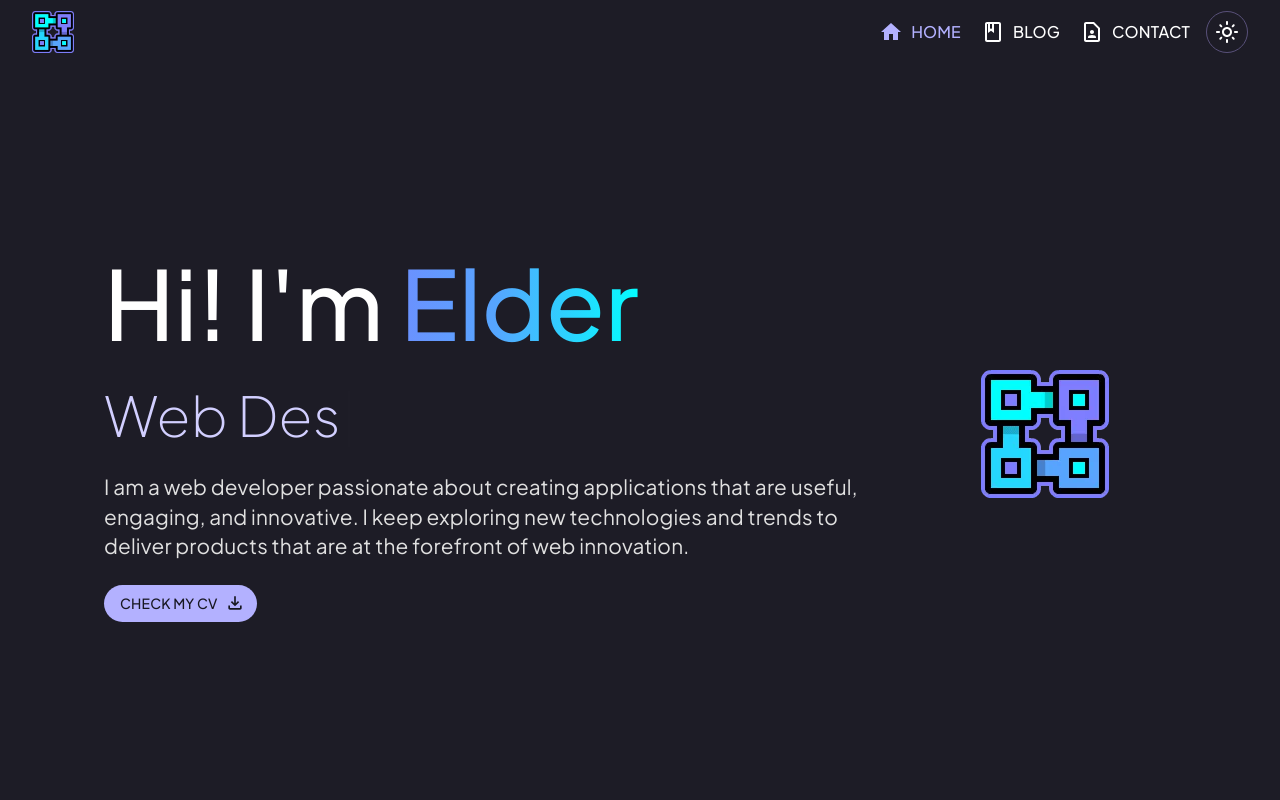
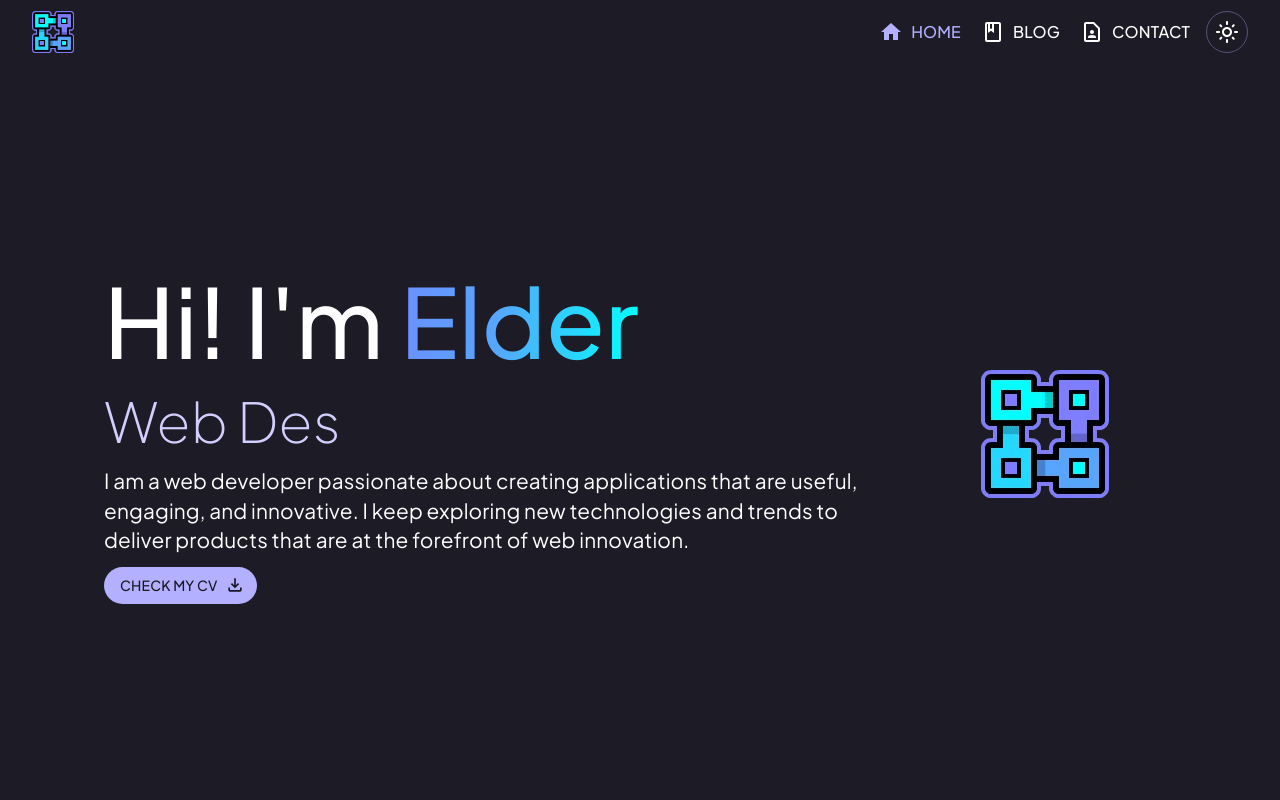
Before and after one commit to Elder-Meyer/personal-portfolio, a React (Vite) app: page /home in a window 1280 px wide. Shown: the top 800 px of the page. Built offline with nearby package versions, Linux system fonts and the light colour scheme.

Commit message:
3.6.201 Update Typewriter content and styles container from it

```diff
--- a/src/views/home/Presentation/Presentation.jsx
+++ b/src/views/home/Presentation/Presentation.jsx
@@ -33,28 +33,26 @@ export const Presentation = () => {
 }
 
 const CaptionInfo = ({t}) => {
-  const isSmallScreen = useMediaQuery('(max-width:364px)');
+  const isSmallScreen = useMediaQuery('(max-width:334px)');
   return (
-    <Stack direction="column" spacing={3}>
+    <Stack direction="column" spacing={1.5}>
       <Typography variant='h1' color='text.primary' sx={{fontWeight: 500, fontSize: {xs: 76, sm: 86, md: 96}}}>
         {t('home.presentation.title')} <CaptionName> Elder </CaptionName>
       </Typography>
       <Typography variant='h2' color='primary.light'
         sx={{
-          fontWeight: 100, fontSize: {xs: 35, sm: 50, md: 55},
-          display: "flex", alignItems: "center",
-          height: isSmallScreen ? "84px" : "auto"
+          fontWeight: 100, fontSize: isSmallScreen ? "30px" : {xs: 35, sm: 50, md: 55},
         }}
       >
         <Typewriter
           options={{
-            strings: [ "Web Developer", "Web Designer", "UI/UX Developer", "Software Enginner" ],
+            strings: [ "Web Developer", "Web Designer", "UI/UX Developer", "Software Eng." ],
             loop: true,
             autoStart: true,
           }}
         />
       </Typography>
-      <Typography variant='body2' color="text.secondary" sx={{fontSize: "1.3rem"}}>
+      <Typography variant='body2' color="text.primary" sx={{fontSize: "1.3rem"}}>
         {t('home.presentation.description')}
       </Typography>
       <Box>
```
